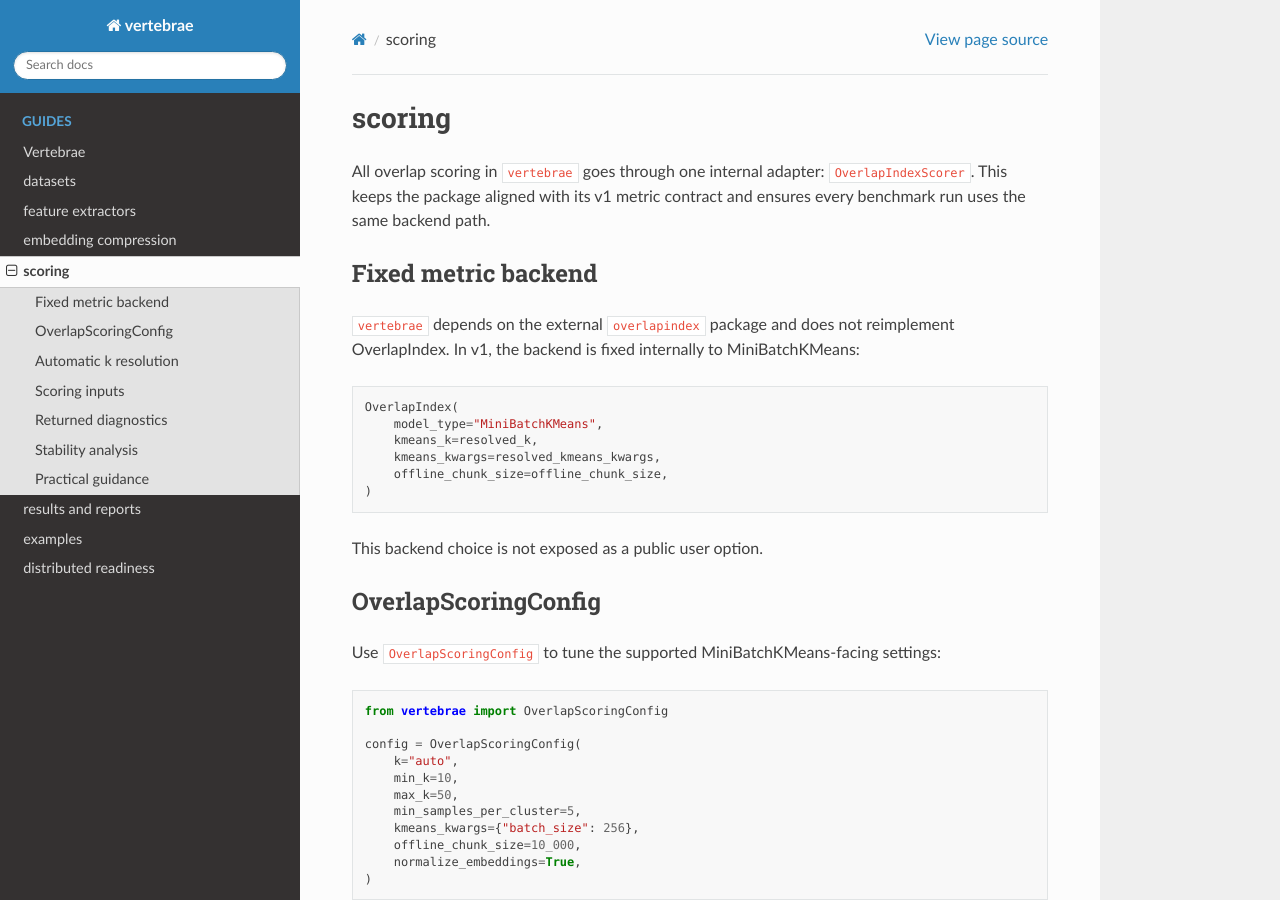
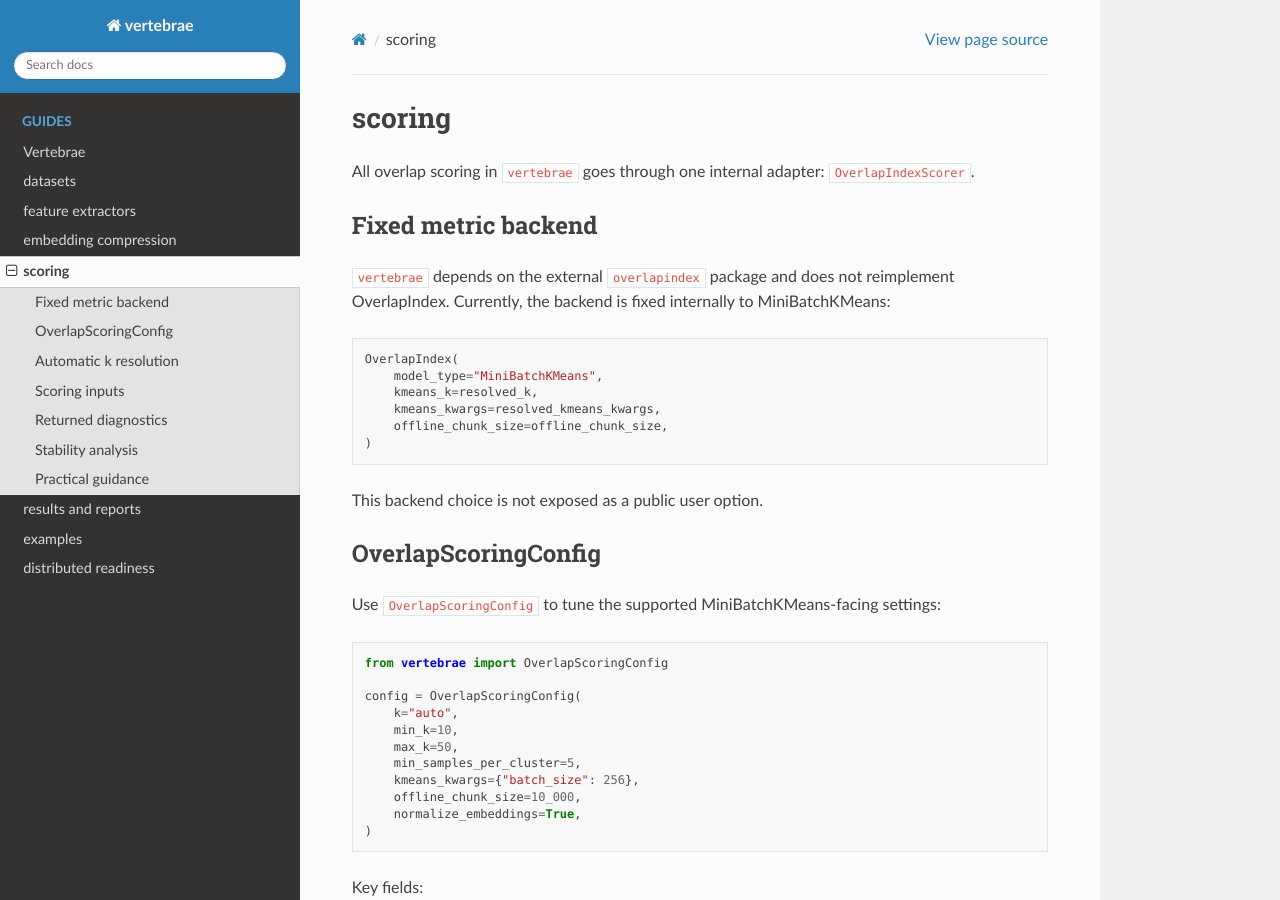
Before and after one commit to NiklasMelton/vertebrae, a Sphinx documentation site: the page built from docs/scoring.md, in a window 1280 px wide and 900 px high. Built offline with Sphinx 7.4.7 and the Read the Docs theme 3.1.0, drawn with Linux system fonts in a browser that asks for light colours; pages that are not in the unit, such as notebooks, are missing from menus.

Commit message:
remove v1 refs

````diff
--- a/docs/scoring.md
+++ b/docs/scoring.md
@@ -1,13 +1,12 @@
 # scoring
 
 All overlap scoring in `vertebrae` goes through one internal adapter:
-`OverlapIndexScorer`. This keeps the package aligned with its v1 metric contract and
-ensures every benchmark run uses the same backend path.
+`OverlapIndexScorer`.
 
 ## Fixed metric backend
 
 `vertebrae` depends on the external `overlapindex` package and does not reimplement
-OverlapIndex. In v1, the backend is fixed internally to MiniBatchKMeans:
+OverlapIndex. Currently, the backend is fixed internally to MiniBatchKMeans:
 
 ```python
 OverlapIndex(
````
Also changed, not shown: docs/datasets.md (+1 -1 lines).
